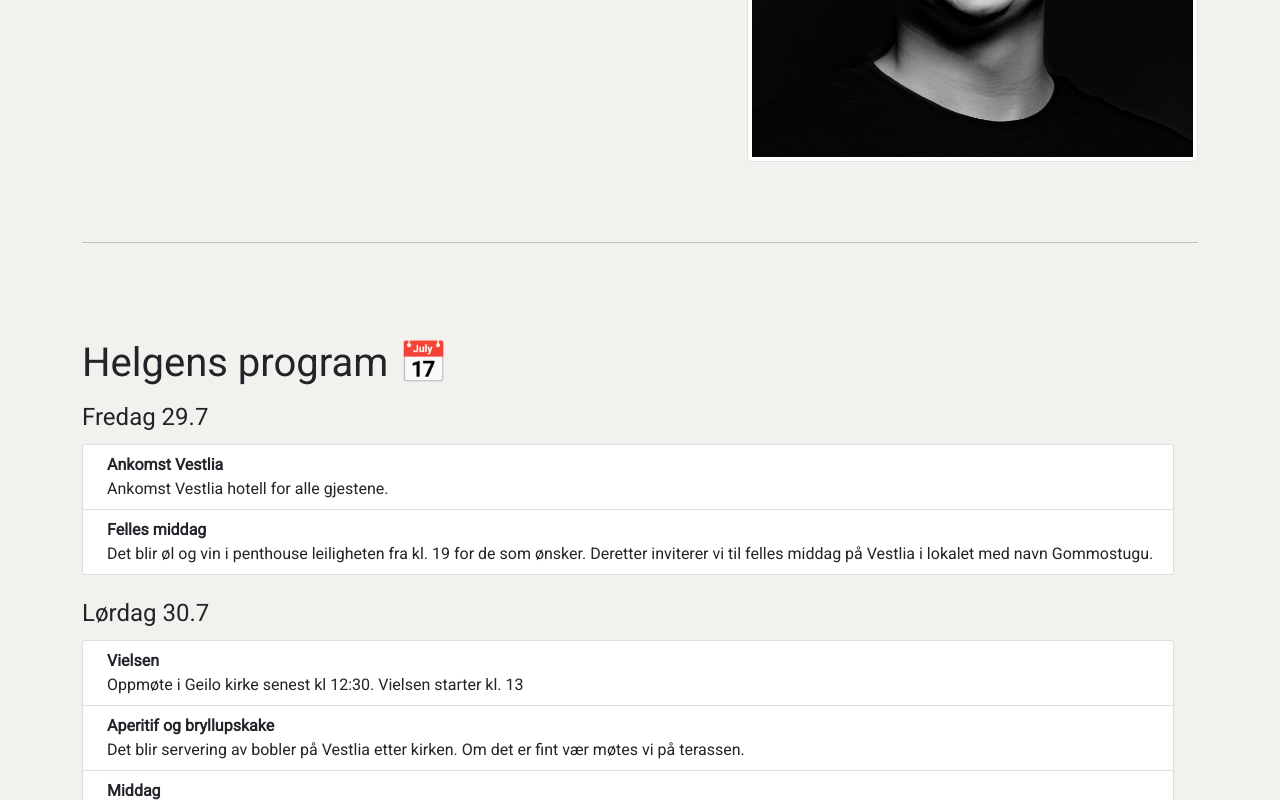
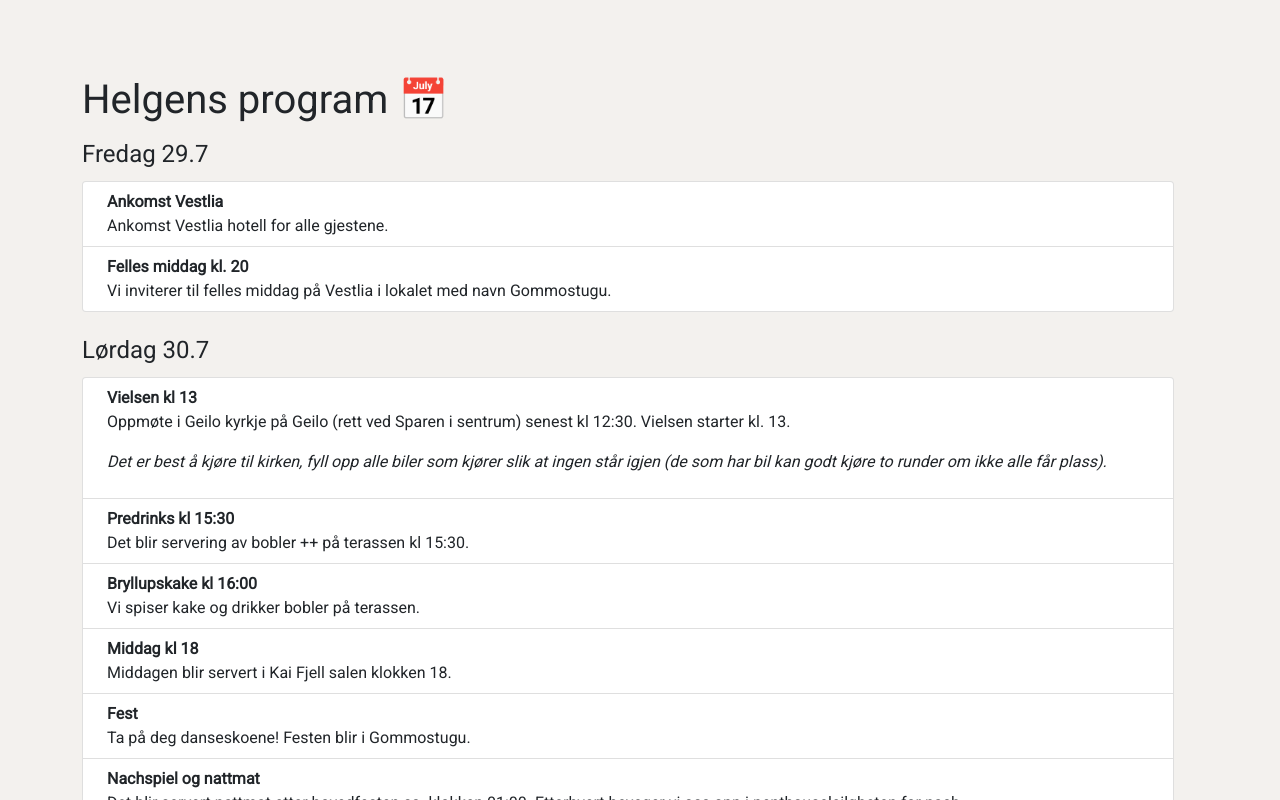
Before and after one commit to annesofie/annesofie.github.io, a plain HTML site: page 96e810fa86f435735e8ff33f328835e73676bd7b/index.html in a window 1280 px wide. Shown: the part 2000-2800 px from the top of the page. Drawn offline with nearby package versions, Linux system fonts and the light colour scheme; a web font is replaced by a local one.

Commit message:
fix timeline

```diff
--- a/96e810fa86f435735e8ff33f328835e73676bd7b/index.html
+++ b/96e810fa86f435735e8ff33f328835e73676bd7b/index.html
@@ -96,9 +96,6 @@
               >
             </li>
             <li class="nav-item">
-              <a class="nav-link" href="#section4">RSVP</a>
-            </li>
-            <li class="nav-item">
               <a class="nav-link" href="#section6">Toastmaster</a>
             </li>
             <li class="nav-item">
@@ -107,9 +104,11 @@
             <li class="nav-item">
               <a class="nav-link" href="#section3">Gaver</a>
             </li>
-
             <li class="nav-item">
               <a class="nav-link" href="#section5">Dresscode</a>
+            </li>
+            <li class="nav-item">
+              <a class="nav-link" href="#section4">RSVP</a>
             </li>
           </ul>
         </div>
@@ -149,22 +148,6 @@
               src="https://external-content.duckduckgo.com/iu/?u=https%3A%2F%2Fwww.dagensperspektiv.no%2Fsites%2Fdefault%2Ffiles%2Fstyles%2Fslideshow_large%2Fpublic%2Fvestlia_18_3.jpg%3Fitok%3D3bNHtfjw&f=1&nofb=1"
               alt=""
             />
-          </div>
-        </div>
-      </div>
-
-      <div class="container marketing" id="section4">
-        <hr class="featurette-divider" />
-        <div class="row featurette">
-          <div class="col-md-7">
-            <h1>RSVP innen 01. mai 2022 ✅</h1>
-            <p class="lead">
-              <a
-                href="https://docs.google.com/forms/d/e/1FAIpQLSf9zPgj733nde_ToYmzNJKBk0TmXK6EsFLs_hb4V1JdhHsm2Q/viewform"
-                target="_blank"
-                >Fyll ut dette skjema</a
-              >
-            </p>
           </div>
         </div>
       </div>
@@ -216,10 +199,8 @@
                   class="list-group-item d-flex justify-content-between align-items-start"
                 >
                   <div class="ms-2 me-auto">
-                    <div class="fw-bold">Felles middag</div>
-                    Det blir øl og vin i penthouse leiligheten fra kl. 19 for de
-                    som ønsker. Deretter inviterer vi til felles middag på
-                    Vestlia i lokalet med navn Gommostugu.
+                    <div class="fw-bold">Felles middag kl. 20</div>
+                    Vi inviterer til felles middag på Vestlia i lokalet med navn Gommostugu.
                   </div>
                 </li>
               </ul>
@@ -233,26 +214,41 @@
                   class="list-group-item d-flex justify-content-between align-items-start"
                 >
                   <div class="ms-2 me-auto">
-                    <div class="fw-bold">Vielsen</div>
-                    Oppmøte i Geilo kirke senest kl 12:30. Vielsen starter kl.
-                    13
+                    <div class="fw-bold">Vielsen kl 13</div>
+                    <p>
+
+                      Oppmøte i Geilo kyrkje på Geilo (rett ved Sparen i sentrum) senest kl 12:30. Vielsen starter kl.
+                      13.
+                    </p>
+                    <p>
+                      <i>
+                        Det er best å kjøre til kirken, fyll opp alle biler som kjører slik at ingen står igjen (de som har bil kan godt kjøre to runder om ikke alle får plass).
+                      </i>
+                    </p>
                   </div>
                 </li>
                 <li
                   class="list-group-item d-flex justify-content-between align-items-start"
                 >
                   <div class="ms-2 me-auto">
-                    <div class="fw-bold">Aperitif og bryllupskake</div>
-                    Det blir servering av bobler på Vestlia etter kirken. Om det
-                    er fint vær møtes vi på terassen.
+                    <div class="fw-bold">Predrinks kl 15:30</div>
+                    Det blir servering av bobler ++ på terassen kl 15:30.
                   </div>
                 </li>
                 <li
                   class="list-group-item d-flex justify-content-between align-items-start"
                 >
                   <div class="ms-2 me-auto">
-                    <div class="fw-bold">Middag</div>
-                    Middagen blir servert i Kai Fjell salen klokken XX.
+                    <div class="fw-bold">Bryllupskake kl 16:00</div>
+                    Vi spiser kake og drikker bobler på terassen.
+                  </div>
+                </li>
+                <li
+                  class="list-group-item d-flex justify-content-between align-items-start"
+                >
+                  <div class="ms-2 me-auto">
+                    <div class="fw-bold">Middag kl 18</div>
+                    Middagen blir servert i Kai Fjell salen klokken 18.
                   </div>
                 </li>
                 <li
@@ -260,7 +256,7 @@
                 >
                   <div class="ms-2 me-auto">
                     <div class="fw-bold">Fest</div>
-                    Ta på deg danseskoene!
+                    Ta på deg danseskoene! Festen blir i Gommostugu.
                   </div>
                 </li>
                 <li
@@ -269,8 +265,7 @@
                   <div class="ms-2 me-auto">
                     <div class="fw-bold">Nachspiel og nattmat</div>
                     Det blir servert nattmat etter hovedfesten ca. klokken
-                    02:00. Deretter beveger vi oss opp til penthouse leiligheten
-                    for nachspiel.
+                    01:00. Etterhvert beveger vi oss opp i penthouseleilgheten for nach.
                   </div>
                 </li>
               </ul>
@@ -285,7 +280,7 @@
                 >
                   <div class="ms-2 me-auto">
                     <div class="fw-bold">Frokost</div>
-                    Mulighet for å spise frokost i Kai Fjell salen sammen.
+                    Mulighet for å spise frokost sammen i Kai Fjell salen.
                   </div>
                 </li>
                 <li
@@ -304,7 +299,7 @@
                 >
                   <div class="ms-2 me-auto">
                     <div class="fw-bold">Utsjekk og hjemreise</div>
-                    Utsjekk kl XX og hjemreise, takk for en fantastisk helg!
+                    Utsjekk kl 12(?) og hjemreise, takk for en fantastisk helg!
                   </div>
                 </li>
               </ul>
@@ -346,6 +341,21 @@
               <b>Herrene:</b> Smoking med fullt tilbehør eller en mørk dress i
               enten svart eller blått er veien å gå. Skjorte og slips hører til,
               og du bør ha pene dress-sko.
+            </p>
+          </div>
+        </div>
+      </div>
+      <div class="container marketing" id="section4">
+        <hr class="featurette-divider" />
+        <div class="row featurette">
+          <div class="col-md-7">
+            <h1>RSVP innen 01. mai 2022 ✅</h1>
+            <p class="lead">
+              <a
+                href="https://docs.google.com/forms/d/e/1FAIpQLSf9zPgj733nde_ToYmzNJKBk0TmXK6EsFLs_hb4V1JdhHsm2Q/viewform"
+                target="_blank"
+                >Fyll ut dette skjema</a
+              >
             </p>
           </div>
         </div>
```
